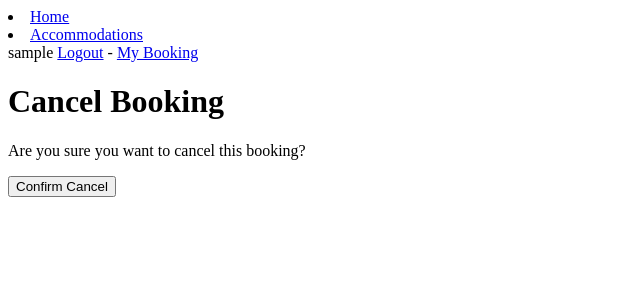
After one commit to AmeenNoor/eire-bnb, a Django app: page /booking/cancel/1/ in a window 1280 px wide. The commit adds this page. Shown: the top 300 px of the page, without its empty margins (0-640 px from the left). Run offline with Django 3.2, Linux system fonts and the light colour scheme; a user stored in the database is signed in; tables that the repository leaves empty hold one stand-in row (values such as "Sample post").

Commit message:
Add CancelBookingView, URL route, and cancel_booking template

```diff
--- a/accommodation/urls.py
+++ b/accommodation/urls.py
@@ -1,5 +1,5 @@
 from django.urls import path
-from .views import Home, AccommodationList, AccommodationDetail, BookAccommodationView, BookingHistoryView, UpdateBookingView
+from .views import Home, AccommodationList, AccommodationDetail, BookAccommodationView, BookingHistoryView, UpdateBookingView, CancelBookingView
 
 urlpatterns = [
     path('', Home.as_view(), name='home'),
@@ -11,4 +11,6 @@ urlpatterns = [
     path('booking/history/', BookingHistoryView.as_view(), name='booking_history'),
     path('booking/update/<int:pk>/',
          UpdateBookingView.as_view(), name='update_booking'),
+    path('booking/cancel/<int:pk>/',
+         CancelBookingView.as_view(), name='cancel_booking'),
 ]
--- a/accommodation/views.py
+++ b/accommodation/views.py
@@ -1,5 +1,5 @@
 from django.shortcuts import render
-from django.views.generic import TemplateView, ListView, DetailView, CreateView, UpdateView
+from django.views.generic import TemplateView, ListView, DetailView, CreateView, UpdateView, DeleteView
 from .models import Accommodation, Booking
 from django.urls import reverse_lazy
 from django.contrib.auth.mixins import LoginRequiredMixin
@@ -63,3 +63,12 @@ class UpdateBookingView(LoginRequiredMixin, UpdateView):
 
     def get_queryset(self):
         return Booking.objects.filter(user=self.request.user)
+
+
+class CancelBookingView(LoginRequiredMixin, DeleteView):
+    model = Booking
+    template_name = 'cancel_booking.html'
+    success_url = reverse_lazy('booking_history')
+
+    def get_queryset(self):
+        return Booking.objects.filter(user=self.request.user)
--- a/templates/booking_history.html
+++ b/templates/booking_history.html
@@ -4,7 +4,8 @@
   {% for booking in bookings %}
   <li>
     Booking Details: {{ booking }} -
-    <a href="{% url 'update_booking' pk=booking.id  %}">Update</a>
+    <a href="{% url 'update_booking' pk=booking.id  %}">Update</a> -
+    <a href="{% url 'cancel_booking' pk=booking.id %}">Cancel</a>
   </li>
   {% empty %}
   <li>No bookings found.</li>
--- /dev/null
+++ b/templates/cancel_booking.html
@@ -0,0 +1,9 @@
+{% extends 'base.html' %}
+{% block content %}
+<h1>Cancel Booking</h1>
+<p>Are you sure you want to cancel this booking?</p>
+<form method="post">
+    {% csrf_token %}
+    <button type="submit">Confirm Cancel</button>
+</form>
+{% endblock %}
```
